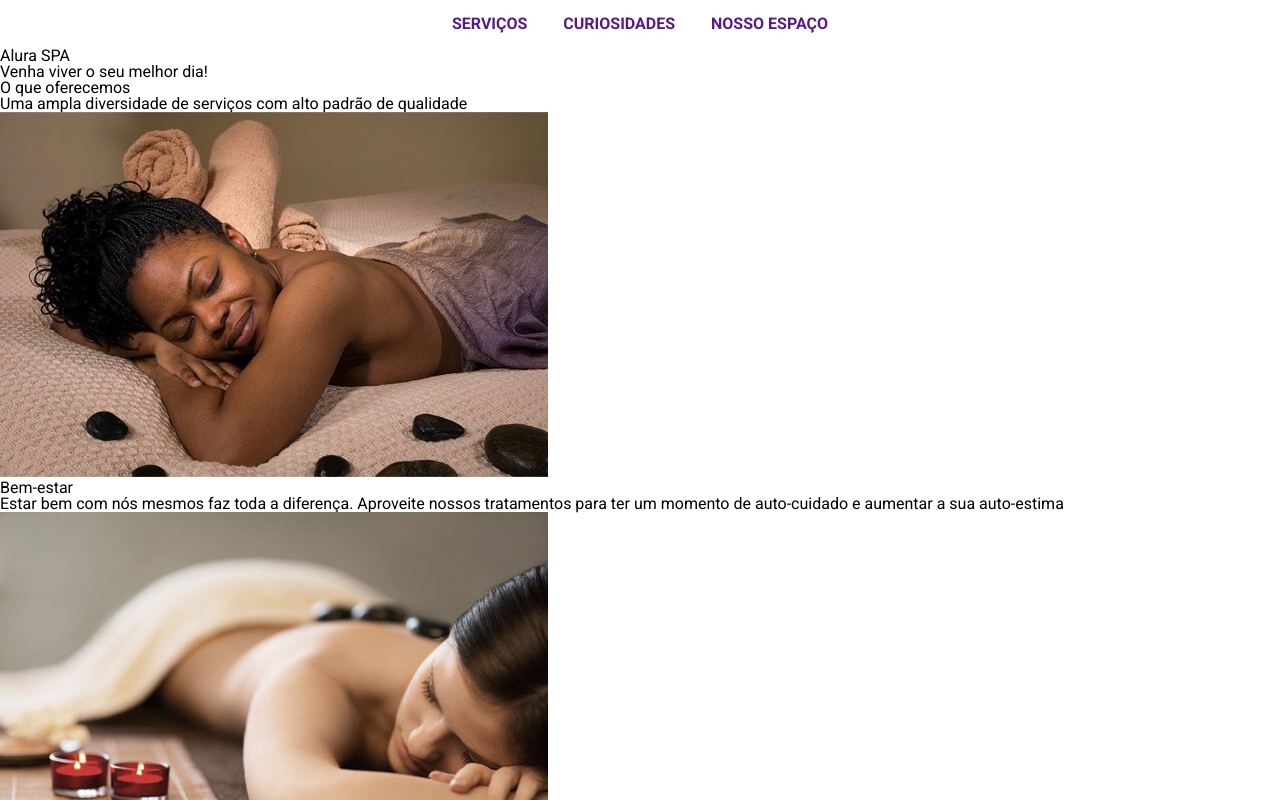
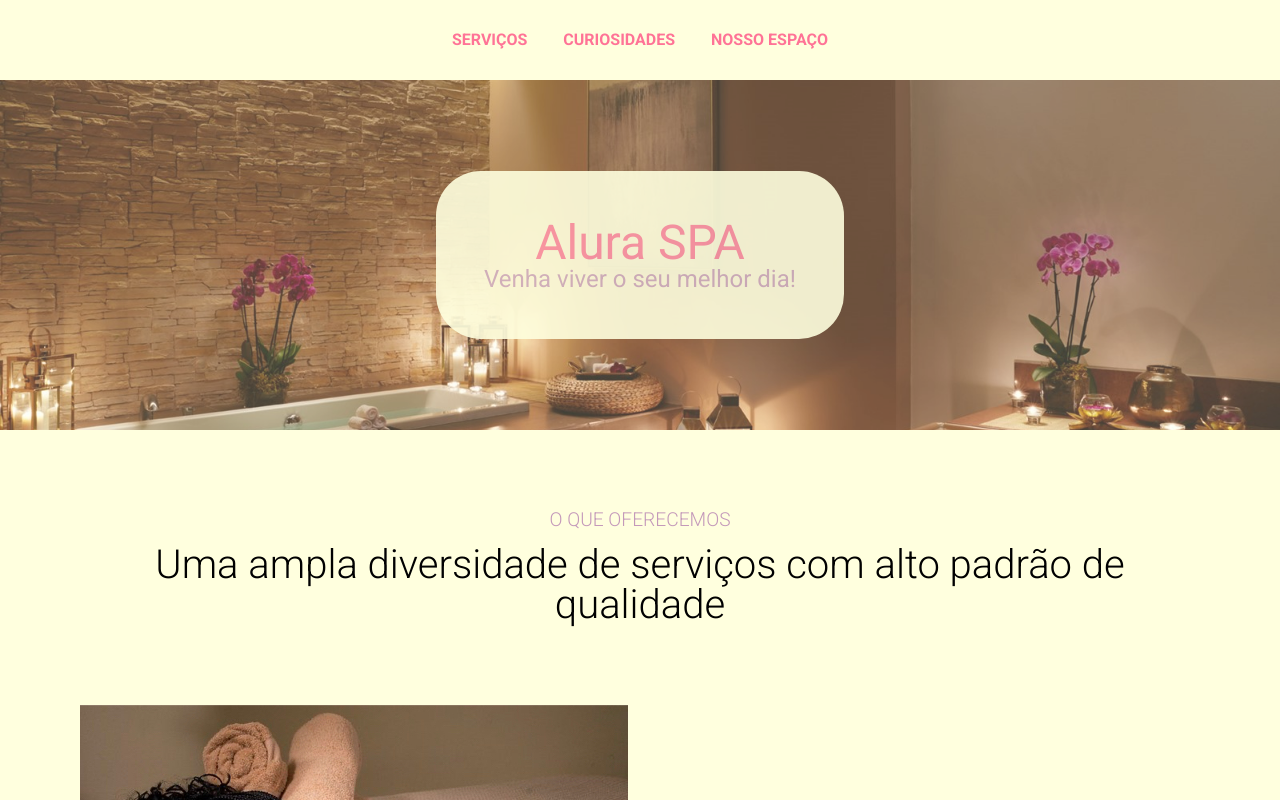
Before and after one commit to KatyaPalheta/exercicios_de_estudo_de_codigo, a plain HTML site: page aluraSpa_sass/index.html in a window 1280 px wide. Shown: the top 800 px of the page. Drawn offline with nearby package versions, Linux system fonts and the light colour scheme.

Commit message:
estudos front-end ✏️

```diff
--- a/aluraSpa_sass/index.html
+++ b/aluraSpa_sass/index.html
@@ -44,20 +44,20 @@
 					</li>
 				</ul>
 			</nav>
-			<section>
-				<div>
+			<section class="banner">
+				<div class="inner-banner">
 					<h1>Alura SPA</h1>
 					<h2>Venha viver o seu melhor dia!</h2>
 				</div>
 			</section>
 		</header>
 		<main>
-			<section>
+			<section id="servicos">
 				<h3>O que oferecemos</h3>
 				<h4>Uma ampla diversidade de serviços com alto padrão de qualidade</h4>
-				<div>
-					<div>
-						<div>
+				<div class="cards">
+					<div class="card">
+						<div class="img-container">
 							<img src="imagens/beleza.jpeg" alt="" />
 						</div>
 						<h5>Bem-estar</h5>
@@ -67,8 +67,8 @@
 							auto-estima
 						</p>
 					</div>
-					<div>
-						<div>
+					<div class="card">
+						<div class="img-container">
 							<img src="imagens/bem-estar.jpeg" alt="" />
 						</div>
 						<h5>Renovação</h5>
@@ -77,8 +77,8 @@
 							você renovar as energias e esquecer do estresse do dia-a-dia
 						</p>
 					</div>
-					<div>
-						<div>
+					<div class="card"
+						<div class="img-container">
 							<img src="imagens/descanso.jpeg" alt="" />
 						</div>
 						<h5>Massagem</h5>
--- a/aluraSpa_sass/styles/abstract/_base.scss
+++ b/aluraSpa_sass/styles/abstract/_base.scss
@@ -1,4 +1,7 @@
+@import '../abstract/variaveis';
+
 html,
 body {
-    font-family: 'Roboto', sans-serif;
+    font-family: $fonte;
+    background-color: $cor-tercearia;
 }
--- /dev/null
+++ b/aluraSpa_sass/styles/abstract/_variaveis.scss
@@ -0,0 +1,12 @@
+//fontes
+$fonte: 'Roboto', sans-serif;
+
+//cores
+$cor-primaria:#FF7396;
+$cor-secundaria:#F4E06D;
+$cor-tercearia:#FFFFDE;
+$cor-quaternaria:#C499BA;
+
+//tamanho das fontes
+
+$tamanho-do-texto:3rem;
--- /dev/null
+++ b/aluraSpa_sass/styles/components/_banner.scss
@@ -0,0 +1,30 @@
+.banner{
+    background: url(../../imagens/banner.jpeg) 27% center no-repeat;
+    min-height: 350px;
+    background-size: cover;
+    display: flex;
+    justify-content: center;
+    align-items: center;
+    opacity: 0.75;
+
+
+    .inner-banner{
+        padding: 3rem;
+        background-color: $cor-tercearia;
+        opacity: 0.9;
+        border-radius: 45px;
+
+h1{
+    font-size:$tamanho-do-texto;
+    color: $cor-primaria;
+    text-align: center;
+}
+
+h2{
+    font-size: $tamanho-do-texto /2;
+    color: $cor-quaternaria;
+    text-align: center;
+}
+
+    }
+}
--- a/aluraSpa_sass/styles/components/_navBar.scss
+++ b/aluraSpa_sass/styles/components/_navBar.scss
@@ -1,5 +1,11 @@
+@import '../abstract/variaveis';
+
 nav{
     text-align: center;
+    display: flex;
+    justify-content: center;
+    align-items: center;
+    height: 80px;
 
     ul{
         li{
@@ -9,6 +15,12 @@ nav{
                 text-decoration: none;
                 text-transform: uppercase;
                 font-weight: bold;
+                color: $cor-primaria;
+
+                &:hover{
+                    border-bottom: 2px solid $cor-secundaria;
+                    font-size: $tamanho-do-texto/2;
+                }
             }
         }
     }
--- /dev/null
+++ b/aluraSpa_sass/styles/components/_servicos.scss
@@ -0,0 +1,22 @@
+@import '../abstract/variaveis';
+
+#servicos{
+    margin: 80px;
+
+    h3{
+        font-size: $tamanho-do-texto/2.5;
+        color: $cor-quaternaria;
+        text-transform: uppercase;
+        font-weight: 300;
+        text-align: center;
+        margin: 1rem;
+    }
+
+    h4{
+        text-align: center;
+        font-size: $tamanho-do-texto/1.2;
+        margin-bottom: 80px;
+        font-weight: 300;
+    }
+
+}
--- a/aluraSpa_sass/styles/style.scss
+++ b/aluraSpa_sass/styles/style.scss
@@ -1,2 +1,5 @@
 @import './abstract/base';
 @import './components/navBar';
+@import './abstract/variaveis';
+@import './components/banner';
+@import './components/servicos';
```
Also changed, not shown: aluraSpa_sass/styles/style.css, 1 other file.
